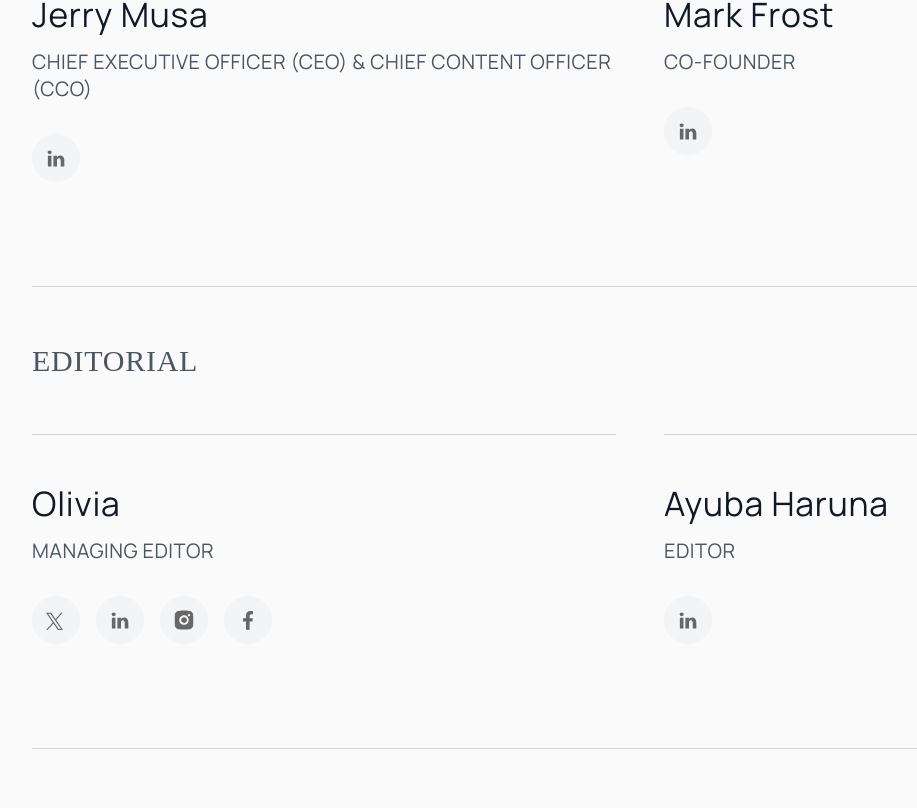
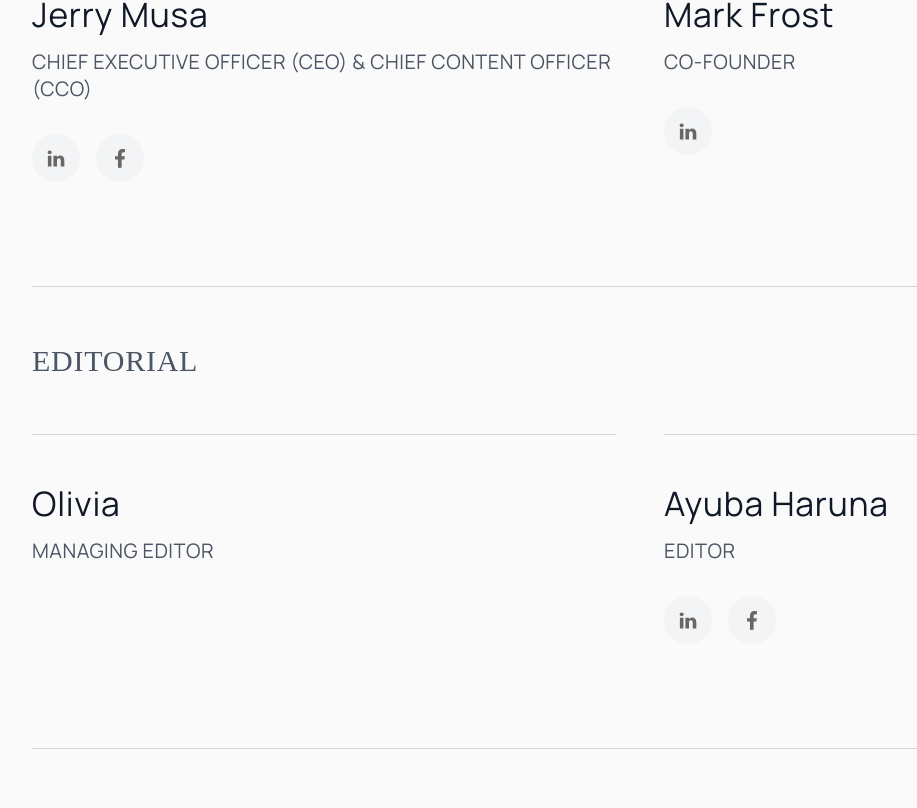
Before and after one commit to OLADIMEJI988/bitgazette, a React (Vite) app: page /masthead in a window 1280 px wide. Shown: the part 712-1520 px from the top of the page, without its empty margins (0-917 px from the left). Built offline with nearby package versions, Linux system fonts and the light colour scheme.

Commit message:
Updated team member's social links

```diff
--- a/src/pages/MastHead.jsx
+++ b/src/pages/MastHead.jsx
@@ -9,14 +9,17 @@ const leadership = [
     name: "Jerry Musa",
     role: "Chief Executive Officer (CEO) & Chief Content Officer (CCO)",
     socials: {
-      linkedin: "https://www.linkedin.com/in/jeremiah-musa?utm_source=share_via&utm_content=profile&ut m_medium=member_android ",
+      linkedin:
+        "https://www.linkedin.com/in/jeremiah-musa?utm_source=share_via&utm_content=profile&ut m_medium=member_android ",
+      facebook: "https://www.facebook.com/jerrydstrawberry",
     },
   },
   {
     name: "Mark Frost",
     role: "Co-Founder",
     socials: {
-      linkedin: "https://www.linkedin.com/in/mark-frost-00a1b4321?utm_source=share_via&utm_content=pro file&utm_medium=member_android ",
+      linkedin:
+        "https://www.linkedin.com/in/mark-frost-00a1b4321?utm_source=share_via&utm_content=pro file&utm_medium=member_android ",
     },
   },
 ];
@@ -25,18 +28,20 @@ const editorial = [
   {
     name: "Olivia",
     role: "Managing Editor",
-    socials: {
-      x: "https://x.com/...",
-      linkedin: "https://linkedin.com/in/...",
-      instagram: "https://instagram.com/...",
-      facebook: "https://facebook.com/...",
-    },
+    // socials: {
+    //   x: "https://x.com/...",
+    //   linkedin: "https://linkedin.com/in/...",
+    //   instagram: "https://instagram.com/...",
+    //   facebook: "https://facebook.com/...",
+    // },
   },
   {
     name: "Ayuba Haruna",
     role: "Editor",
     socials: {
-      linkedin: "https://www.linkedin.com/in/ayuba-haruna?utm_source=share_via&utm_content=profile&utm _medium=member_android ",
+      linkedin:
+        "https://www.linkedin.com/in/ayuba-haruna?utm_source=share_via&utm_content=profile&utm _medium=member_android ",
+      facebook: "https://www.facebook.com/ayuba.haruna.9615",
     },
   },
 ];
@@ -46,14 +51,18 @@ const writers = [
     name: "Moses Edozie",
     role: "Writer & Reporter",
     socials: {
-      linkedin: "https://www.linkedin.com/in/moses-edozie-b11a6b279?utm_source=share_via&utm_content =profile&utm_medium=member_android ",
+      linkedin:
+        "https://www.linkedin.com/in/moses-edozie-b11a6b279?utm_source=share_via&utm_content =profile&utm_medium=member_android ",
+      x: "https://x.com/Moses63315327",
+      facebook: "https://www.facebook.com/moses.edozie.2025",
     },
   },
   {
     name: "Elizabeth",
     role: "Writer & Reporter",
     socials: {
-      linkedin: "https://www.linkedin.com/in/oyebayo-elizabeth-49b0ab185?utm_source=share_via&utm_con tent=profile&utm_medium=member_ios ",
+      linkedin:
+        "https://www.linkedin.com/in/oyebayo-elizabeth-49b0ab185?utm_source=share_via&utm_con tent=profile&utm_medium=member_ios ",
     },
   },
   {
@@ -61,27 +70,31 @@ const writers = [
     role: "Writer & Reporter",
     socials: {
       facebook: "https://www.facebook.com/share/1Bj6b4nX7n/ ",
+      x: "https://x.com/FuutbolHome?t=Rquq3_12NWNxG8qoqQzgAg&s=09",
     },
   },
   {
     name: "Emmanuel Musa",
     role: "Writer & Reporter",
     socials: {
-      linkedin: "https://www.linkedin.com/in/manuelceebam?utm_source=share_via&utm_content=profile&ut m_medium=member_android ",
+      linkedin:
+        "https://www.linkedin.com/in/manuelceebam?utm_source=share_via&utm_content=profile&ut m_medium=member_android ",
     },
   },
   {
     name: "Davidson",
     role: "Writer & Reporter",
     socials: {
-      linkedin: "https://www.linkedin.com/in/davidre026?utm_source=share_via&utm_content=profile&utm_ medium=member_android ",
+      linkedin:
+        "https://www.linkedin.com/in/davidre026?utm_source=share_via&utm_content=profile&utm_ medium=member_android ",
     },
   },
   {
     name: "Victor Ray",
     role: "Writer & Reporter",
     socials: {
-      linkedin: "https://www.linkedin.com/in/victor-adinoyi-ohagwasi-926908200?utm_source=share_via&ut m_content=profile&utm_medium=member_android ",
+      linkedin:
+        "https://www.linkedin.com/in/victor-adinoyi-ohagwasi-926908200?utm_source=share_via&ut m_content=profile&utm_medium=member_android ",
     },
   },
 ];
```
